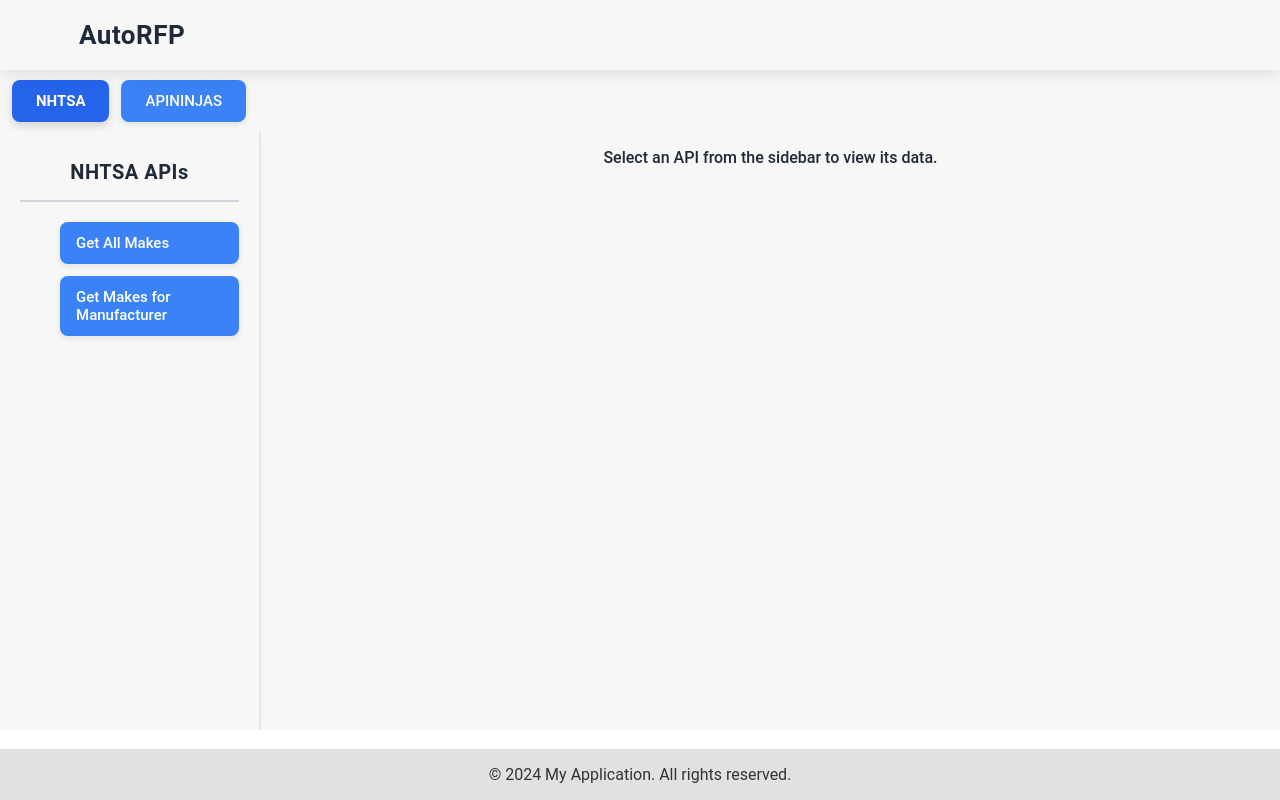
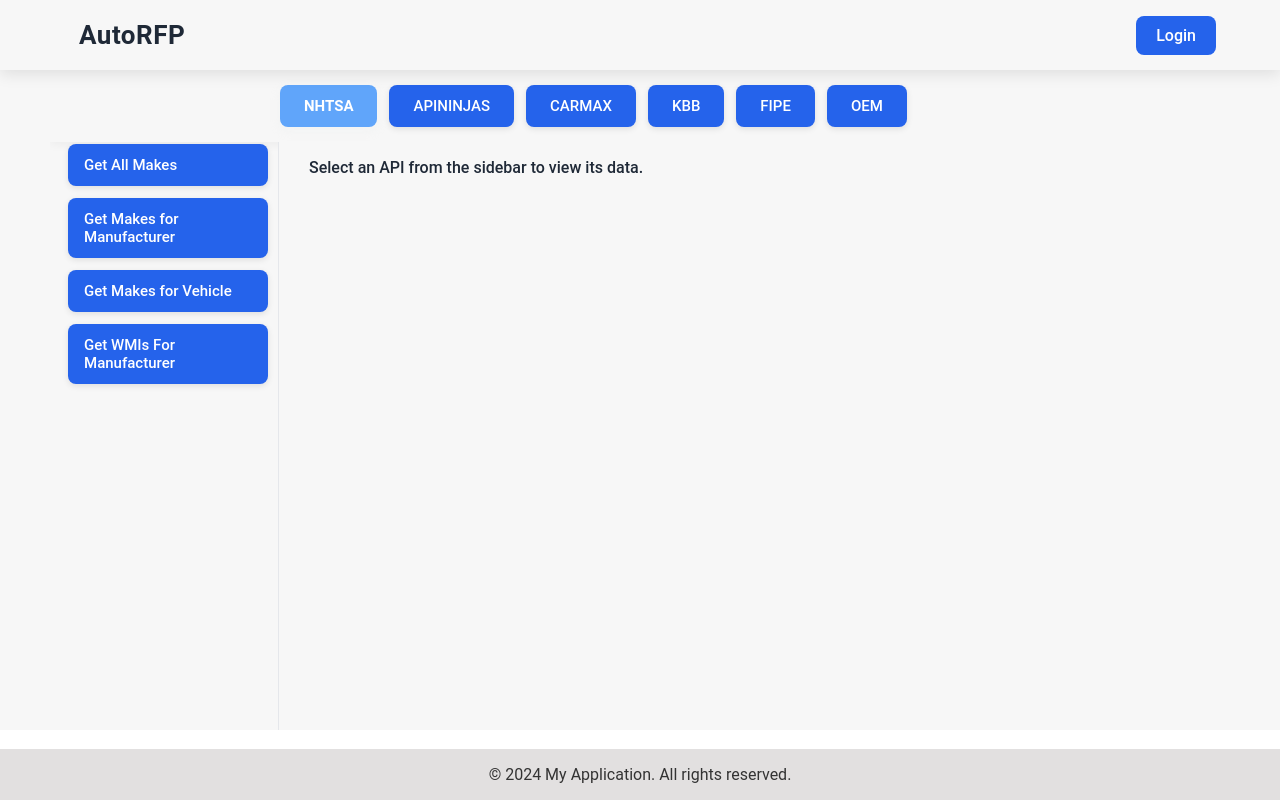
Before and after one commit to vm-ec/vm-auto-microsite, a React (Create React App) app: page /vehicle-brand in a window 1280 px wide. Built offline with nearby package versions, Linux system fonts and the light colour scheme; data requests are answered from the project's data file.

Commit message:
API endpoint update

```diff
--- a/src/common/layout/Header.css
+++ b/src/common/layout/Header.css
@@ -27,3 +27,21 @@
   margin: 0;
   padding-left: 15px; /* Add spacing from the left edge */
 }
+.login-button {
+  background-color: #2563EB; /* Blue background */
+  color: #FFFFFF; /* White text */
+  border: none;
+  border-radius: 8px;
+  padding: 10px 20px;
+  font-size: 16px;
+  font-weight: 500;
+  font-family: 'Inter', 'Arial', sans-serif;
+  cursor: pointer;
+  margin-left: auto;
+  transition: background-color 0.3s ease, transform 0.2s ease;
+}
+
+.login-button:hover {
+  background-color: #1E40AF; /* Darker blue on hover */
+  transform: scale(1.05); /* Slight zoom effect */
+}
--- a/src/common/layout/Header.js
+++ b/src/common/layout/Header.js
@@ -6,6 +6,7 @@ const AppHeader = () => {
     <header className="header">
       {/* <div className='logo'> </div> */}
       <h1 className="header-name">AutoRFP</h1>
+      <button className='login-button'>Login</button>
     </header>
   );
 };
--- a/src/common/tableView/APITABS.css
+++ b/src/common/tableView/APITABS.css
@@ -1,15 +1,22 @@
+.api-tabs {
+  width: 100vw;
+  background: #F7F7F7;
+}
+
 .api-tabs-container {
 
   display: flex;
   flex-direction: column;
   position: relative;
   height: calc(100vh - 70px);
-  width: 100vw;
+  width: 92vw;
 
   /* Modern font stack */
-  background-color: #f3eeee;
+
   overflow: auto;
-  margin: 0;
+
+  margin-left: 50px;
+
   padding-top: 70px;
   padding-bottom: 0;
   /* padding-top: 15px; */
@@ -18,9 +25,9 @@
 /* Tabs styling */
 .tabs {
   display: flex;
-  background:#F7F7F7 ;
+
   /* Subtle gradient */
-  padding: 10px 12px;
+  padding: 15px 230px;
   /* border-bottom: 2px solid #D1D5DB; */
   box-shadow: 0 2px 10px rgba(0, 0, 0, 0.05);
 }
@@ -29,7 +36,7 @@
   margin-right: 12px;
   padding: 12px 24px;
   border: none;
-  background-color:#3B82F6;
+  background-color: #2563EB;
   color: #FFFFFF;
   cursor: pointer;
   border-radius: 8px;
@@ -41,14 +48,15 @@
 }
 
 .tab-button.active {
-  background-color: #2563EB;
+  background-color: #60A5FA;
   color: #FFFFFF;
   font-weight: 600;
-  box-shadow: 0 4px 10px rgba(0, 0, 0, 0.15);
+  box-shadow: 0 4px 10px rgba(232, 234, 236, 0.25);
+
 }
 
 .tab-button:hover {
-  background-color:#60A5FA;
+  background-color: #60A5FA;
   color: #FFFFFF;
   transform: scale(1.05);
   box-shadow: 0 4px 12px rgba(0, 0, 0, 0.15);
@@ -67,40 +75,28 @@
 }
 
 /* Sidebar styling */
-.sidebar {
+.sidebar-container {
   width: 260px;
-
-  background-color: #F7F7F7;
-  padding: 20px;
+  /*
+  background-color: #F7F7F7; */
+  padding: 10px;
+  margin-left: -2rem;
+  margin-top: -1.5rem;
   position: relative;
-  border-right: 1px solid #E5E7EB;
-  box-shadow: 2px 0 10px rgba(137, 170, 227, 0.05);
+  /* border: 1px solid #E5E7EB; */
   transition: all 0.3s ease;
 }
 
-.sidebar:hover {
-  box-shadow: 2px 0 15px rgba(0, 0, 0, 0.1);
-  /* Enhanced shadow on hover */
-}
 
-.sidebar h3 {
-  margin-bottom: 20px;
-  font-size: 20px;
-  font-weight: 600;
-  color: #1F2937;
-  text-align: center;
-  border-bottom: 2px solid #D1D5DB;
-  padding-bottom: 8px;
-  letter-spacing: 0.5px;
-}
 
 .api-button {
   display: block;
   width: 100%;
   padding: 12px 16px;
+
   margin-bottom: 12px;
   border: none;
-  background-color: #3B82F6;
+  background-color: #2563EB;
   cursor: pointer;
   border-radius: 8px;
   text-align: left;
@@ -113,7 +109,7 @@
 }
 
 .api-button.selected {
-  background-color: #2563EB;
+  background-color: #60A5FA;
   color: #FFFFFF;
   font-weight: 600;
   box-shadow: 0 4px 10px rgba(0, 0, 0, 0.15);
@@ -138,7 +134,27 @@
 .content-area p {
   font-size: 16px;
   color: #1F2937;
-  text-align: center;
-
+  text-align: left;
+  padding-left: 30px;
   font-weight: 500;
 }
+
+.placeholder {
+  font-size: 16px;
+  color: #6B7280;
+  /* Neutral gray */
+  text-align: center;
+  margin-top: 20px;
+}
+.placeholder-sidebar {
+  font-size: 16px;
+  color: #6B7280; /* Neutral gray */
+  text-align: center;
+  margin-top: 20px;
+  padding: 10px; /* Add padding for spacing */
+  word-wrap: break-word; /* Ensure long words break properly */
+  max-width: 100%; /* Ensure it fits within the sidebar */
+  box-sizing: border-box; /* Include padding in the element's width */
+  padding-right: 0;
+  margin-right: 0;
+}
--- a/src/common/tableView/APITABS.js
+++ b/src/common/tableView/APITABS.js
@@ -10,13 +10,20 @@ const APITabs = () => {
   // Define tabs and their respective APIs
   const tabs = {
     nhtsa: [
-      { name: 'Get All Makes', url: 'https://vpic.nhtsa.dot.gov/api/vehicles/getallmakes?format=json' },
-      { name: 'Get Makes for Manufacturer', url: 'https://vpic.nhtsa.dot.gov/api/vehicles/GetAllManufacturers?format=json&page=2' },
+      { name: 'Get All Makes', url: 'https://blooming-retreat-61297-cbf936552597.herokuapp.com/api/getAllMakes' },
+      { name: 'Get Makes for Manufacturer', url: 'https://blooming-retreat-61297-cbf936552597.herokuapp.com/api/getAllManufacturers' },
+      { name: 'Get Makes for Vehicle', url: 'https://blooming-retreat-61297-cbf936552597.herokuapp.com/api/getMakesForVehicle' },
+      { name: 'Get WMIs For Manufacturer', url: 'https://blooming-retreat-61297-cbf936552597.herokuapp.com/api/getWMIsForManufacturer/hon' },
     ],
     apiNinjas: [
       { name: 'Get Cars by Model (Camry)', url: 'https://api.api-ninjas.com/v1/cars?model=camry' },
     ],
+    carMax: [], // Placeholder for carMax
+    Kbb: [], // Placeholder for Kbb
+    FIpe: [], // Placeholder for FIpe
+    OEM: [], // Placeholder for OEM
   };
+
   const handleApiSelection = (api) => {
     setSelectedAPI(api.url);
     if (activeTab === 'apiNinjas') {
@@ -27,7 +34,9 @@ const APITabs = () => {
       setHeaders({});
     }
   };
+
   return (
+    <div className="api-tabs">
       <div className="api-tabs-container">
         {/* Tabs */}
         <div className="tabs">
@@ -48,11 +57,12 @@ const APITabs = () => {
 
         <div className="content">
           {/* Sidebar */}
-        <div className="sidebar">
-          <h3>{activeTab.toUpperCase()} APIs</h3>
+          <div className="sidebar-container">
+            {tabs[activeTab].length > 0 ? (
               <ul>
                 {tabs[activeTab].map((api, index) => (
                   <button
+                    key={index}
                     className={`api-button ${selectedAPI === api.url ? 'selected' : ''}`}
                     onClick={() => handleApiSelection(api)}
                   >
@@ -60,15 +70,23 @@ const APITabs = () => {
                   </button>
                 ))}
               </ul>
+            ) : (
+              <p className="placeholder-sidebar">No APIs available for this tab.</p>
+            )}
           </div>
 
           {/* Content Area */}
           <div className="content-area">
-          {selectedAPI ? (
+            {tabs[activeTab].length > 0 ? (
+              selectedAPI ? (
                 <Table apiUrl={selectedAPI} headers={headers} />
               ) : (
                 <p>Select an API from the sidebar to view its data.</p>
+              )
+            ) : (
+              <p className="placeholder">This tab is under development. Please check back later.</p>
             )}
+          </div>
         </div>
       </div>
     </div>
--- a/src/common/tableView/Table.js
+++ b/src/common/tableView/Table.js
@@ -41,15 +41,17 @@ const Table = ({ apiUrl, headers }) => {
               <tr>
                 <th>ID</th>
                 <th>Name</th>
-                {apiUrl.includes('GetAllManufacturers') && <th>Manufacturer</th>}
+                {apiUrl.includes('getAllManufacturers') && <th>Manufacturer</th>}
+                {apiUrl.includes('getMakesForVehicle') && <th>Vehicle Type Name</th>}
               </tr>
             </thead>
             <tbody>
               {data.slice(0, visibleRows).map((item, index) => (
                 <tr key={item.Make_ID || item.Mfr_ID || index}>
-                  <td>{item.Make_ID || item.Mfr_ID || 'N/A'}</td>
-                  <td>{item.Make_Name || item.Mfr_CommonName || 'N/A'}</td>
-                  {apiUrl.includes('GetAllManufacturers') && <td>{item.Mfr_Name || 'N/A'}</td>}
+                  <td>{item.Make_ID || item.Mfr_ID || item.MakeId || item.Id}</td>
+                  <td>{item.Make_Name || item.Mfr_CommonName || item.MakeName || item.Name}</td>
+                  {apiUrl.includes('getAllManufacturers') && <td>{item.Mfr_Name || 'N/A'}</td>}
+                  {apiUrl.includes('getMakesForVehicle') && <td>{item.VehicleTypeName || 'N/A'}</td>}
                 </tr>
               ))}
             </tbody>
--- a/src/common/tableView/table.css
+++ b/src/common/tableView/table.css
@@ -32,7 +32,6 @@ thead th {
   background-color: #3B82F6; /* Match the header background color */
   color: white; /* Ensure text remains visible */
   border: none;
-  border-radius: 2px;
 }
 
 th, td {
```
Lines whose indentation alone changed are shown as unchanged.
